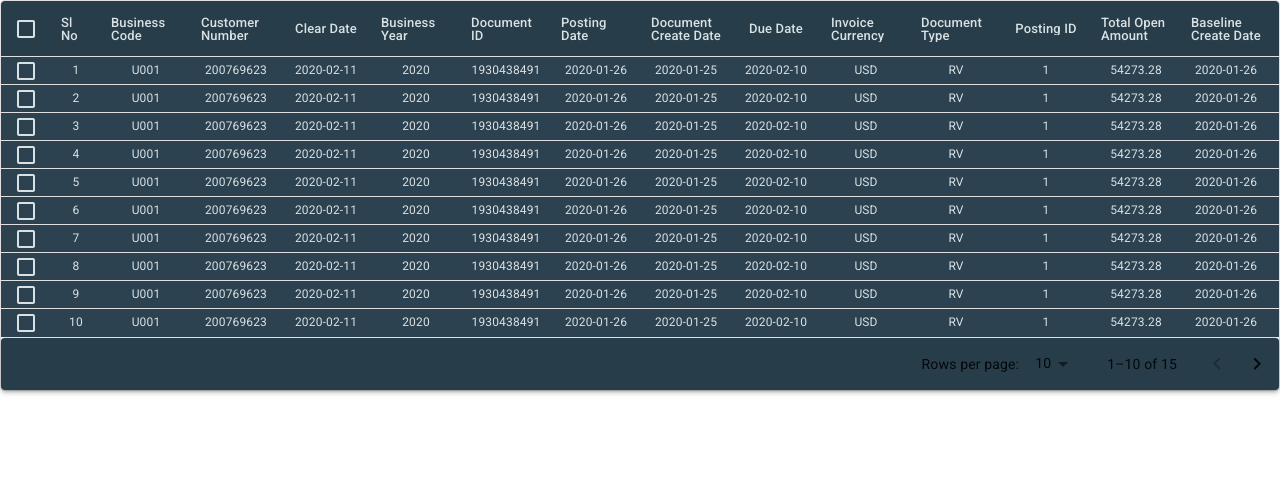
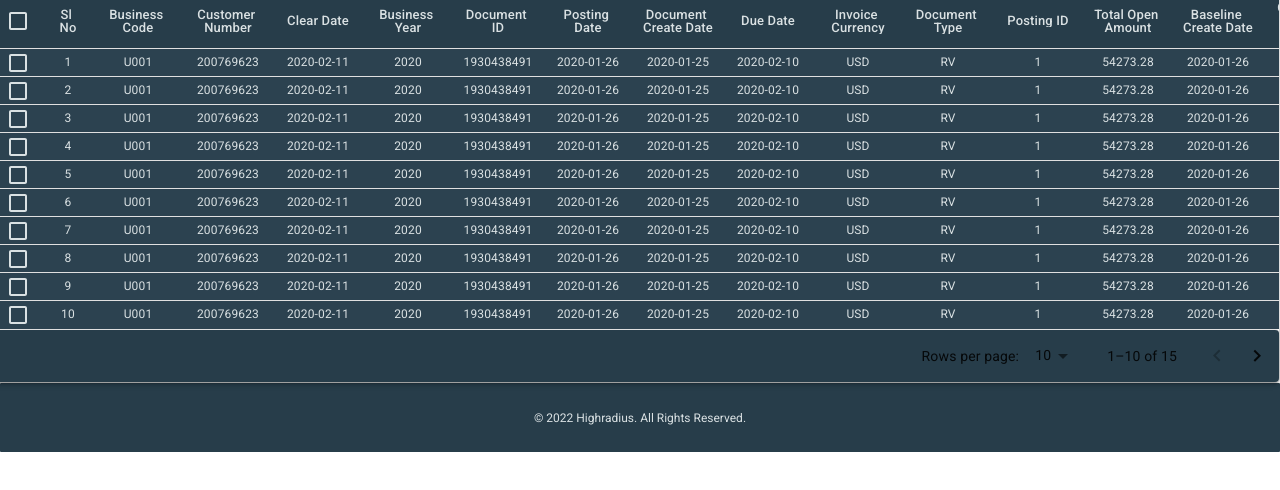
Before and after one commit to kunal-bhadra/Smart-Invoice-Manager, a React (Create React App) app: page / in a window 1280 px wide. Shown: the top 490 px of the page. Built offline with nearby package versions, Linux system fonts and the light colour scheme.

Commit message:
grid, pagination, footer complete. pg color left

```diff
--- a/src/App.js
+++ b/src/App.js
@@ -1,10 +1,22 @@
 import './App.css';
-//import DataTable from "./components/table";
-import DataTable from "./components/realtable"
+import Container from '@mui/material/Container';
+
+import DataTable from "./components/realtable";
+import TableFooter from "./components/tablefooter";
+import Grid from "@mui/material/Grid";
 
 function App() {
   return (
-    <DataTable />
+    <div className="App">
+      <Container maxWidth="false" disableGutters="true">
+        <Grid container spacing={1}>
+          <DataTable />
+        </Grid>
+        <Grid>
+          <TableFooter />
+        </Grid>
+      </Container>
+    </div>
   );
 }
 
@@ -15,4 +27,6 @@ function App() {
 //   );
 // }
 
+
+
 export default App;
--- a/src/components/realtable.js
+++ b/src/components/realtable.js
@@ -1,7 +1,5 @@
 import * as React from 'react';
 import { DataGrid } from '@mui/x-data-grid';
-import { shadows } from '@mui/system';
-import { createStyles, makeStyles } from '@mui/material';
 
 
 const datagridSx = {
--- /dev/null
+++ b/src/components/tablefooter.js
@@ -0,0 +1,29 @@
+import React from "react";
+import { Paper } from '@mui/material';
+import Grid from "@mui/material/Grid";
+import { styled } from "@mui/system";
+
+
+const StyledPaper = styled(Paper, {})({
+    backgroundColor: "rgba(39,61,74,255)",
+    color: "rgb(218,225,227)",
+    fontSize: 12,
+    margin: "auto",
+    borderRadius: 1,
+    height: 69,
+    width: '100%',
+    display: "flex",
+    alignItems: "center",
+    justifyContent: "center"
+});
+
+
+export default function TableFooter() {
+    return (
+        <Grid item xs={12}>
+            <StyledPaper elevation={0}>
+                © 2022 Highradius. All Rights Reserved.
+            </StyledPaper>
+        </Grid>
+    )
+}
```
Also changed, not shown: src/components/table.js (deleted, +0 -49 lines).
